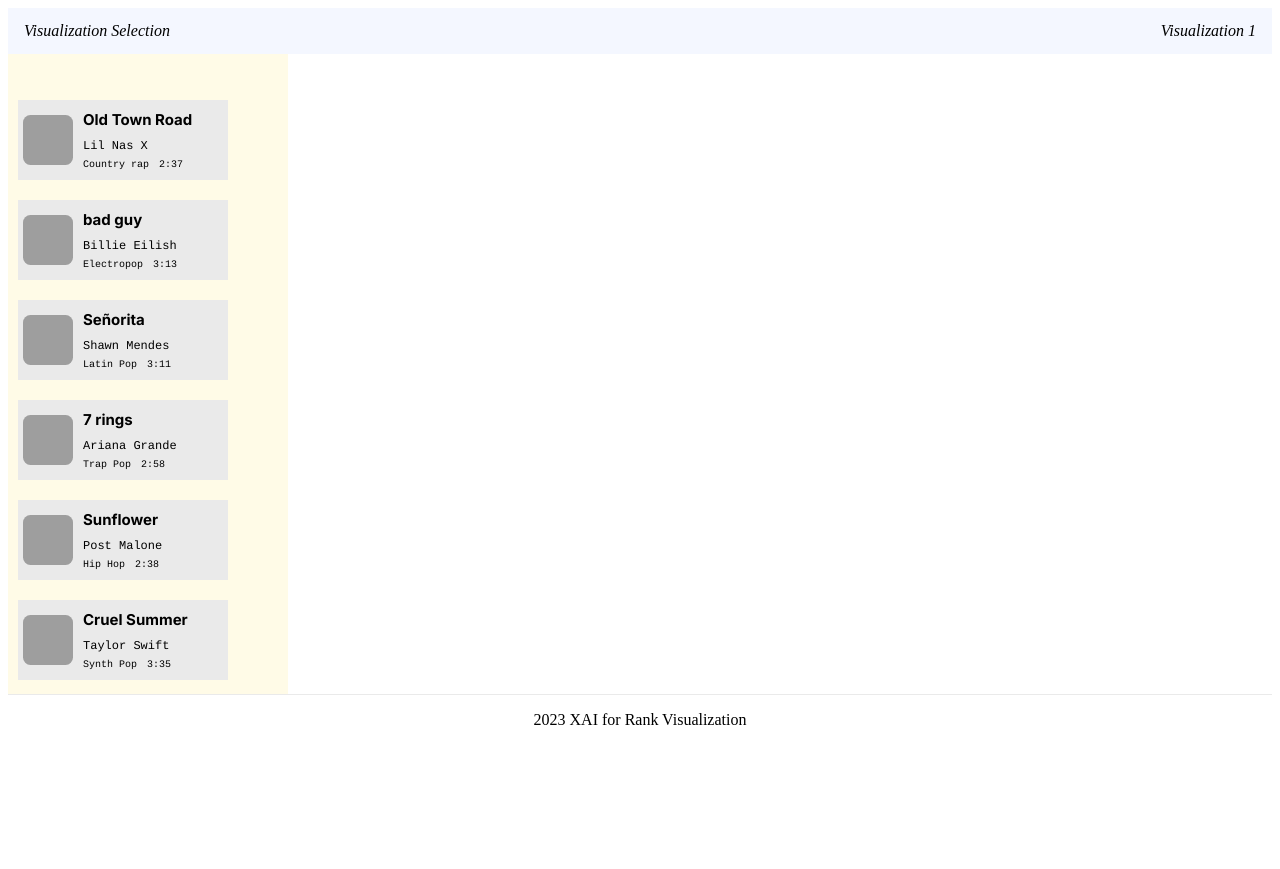
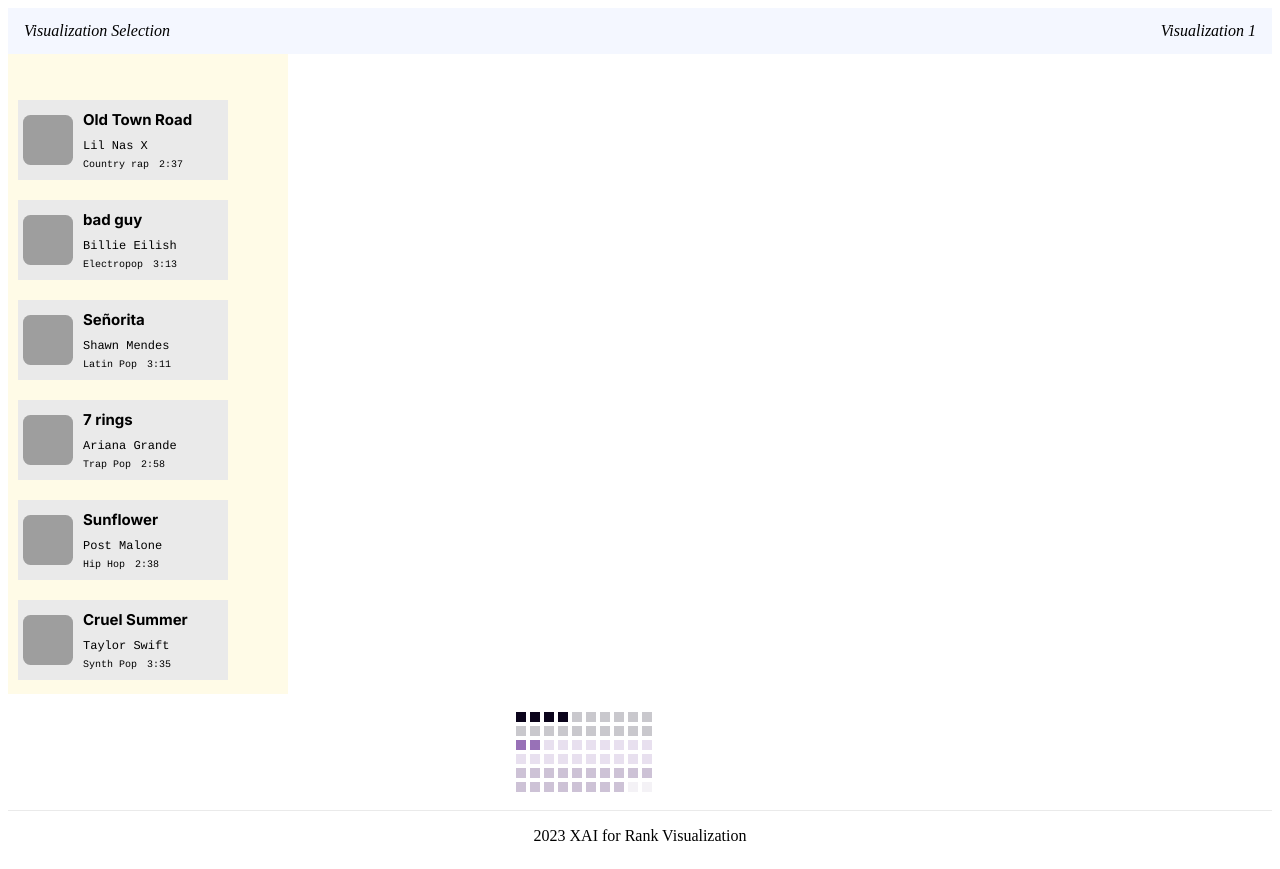
Before and after one commit to tluo3032/visualization_xai, a Next.js app: page / in a window 1280 px wide. Before the commit the page ends 800 px from the top, so only its background shows below. Built offline with nearby package versions, Linux system fonts and the light colour scheme; grey boxes are pictures that could not be loaded.

Commit message:
Drew first waffle chart

```diff
--- a/package.json
+++ b/package.json
@@ -11,10 +11,13 @@
   "dependencies": {
     "@nextui-org/react": "^1.0.0-beta.12",
     "all": "^0.0.0",
+    "d3": "^7.8.2",
     "eslint": "8.35.0",
     "eslint-config-next": "13.2.3",
+    "gsap": "^3.11.4",
     "next": "13.2.3",
     "react": "18.2.0",
+    "react-bootstrap": "^2.7.2",
     "react-dom": "18.2.0"
   }
 }
--- a/src/app/page.js
+++ b/src/app/page.js
@@ -4,7 +4,11 @@
 import XAInavbar from "@/components/Navbar";
 import Head from "next/head";
 import Sidebar  from "../components/Sidebar";
+import WaffleChartSong1 from "@/components/WaffleChartSong1";
+import { StrictMode } from "react";
+
 const inter = Inter({ subsets: ['latin'] })
+
 
 export default function Home() {
   return (
@@ -19,6 +23,9 @@
               <div>
                   <Sidebar/>
               </div>
+                <div>
+                    <WaffleChartSong1/>
+                </div>
               <footer className={styles.footer}>
                   <p>2023 XAI for Rank Visualization</p>
               </footer>
--- /dev/null
+++ b/src/components/WaffleChartSong1.css
@@ -0,0 +1,12 @@
+
+.waffle {
+    display: flex;
+    flex-wrap: wrap;
+    width: 140px;
+}
+
+.square {
+    width: 10px;
+    height: 10px;
+    margin: 2px;
+}
--- /dev/null
+++ b/src/components/WaffleChartSong1.js
@@ -0,0 +1,44 @@
+"use client"
+import {useEffect} from "react";
+import "./WaffleChartSong1.css";
+import * as d3 from "d3";
+
+export default function WaffleChartSong1() {
+        useEffect(() => {
+            // Select your div
+            const unsubscribe = () => {
+                const waffle = d3.select(".waffle");
+
+                // Create an array with numbers 0 - 60
+                const numbers = d3.range(60);
+
+                // For each item in the array, add a div element
+
+                waffle
+                    .selectAll(".square")
+                    .data(numbers)
+                    .enter()
+                    .append("div")
+                    .attr("class", "square")
+                    .style("background-color", (d) => (d < 4 ? "#0B041B" : d < 20 ? "#C9C8CD": d < 22 ? "#9871B7" : d < 40 ? "#E8E0EF" : d < 58 ? "#CDC2D6" : "#F4F2F6"));
+            };
+
+            return unsubscribe();
+        }, []);
+
+        return (
+            <div
+                style={{
+                    backgroundColor: "white",
+                    display: "flex",
+                    flexDirection: "column",
+                    justifyContent: "center",
+                    alignItems: "center",
+                    height: "100%",
+                    width: "90vw"
+                }}
+            >
+                <figure className="waffle"></figure>
+            </div>
+        );
+}
```
Also changed, not shown: src/app/page.module.css (line endings or trailing spaces), 1 other file (tests, documents, lock files or other folders).
